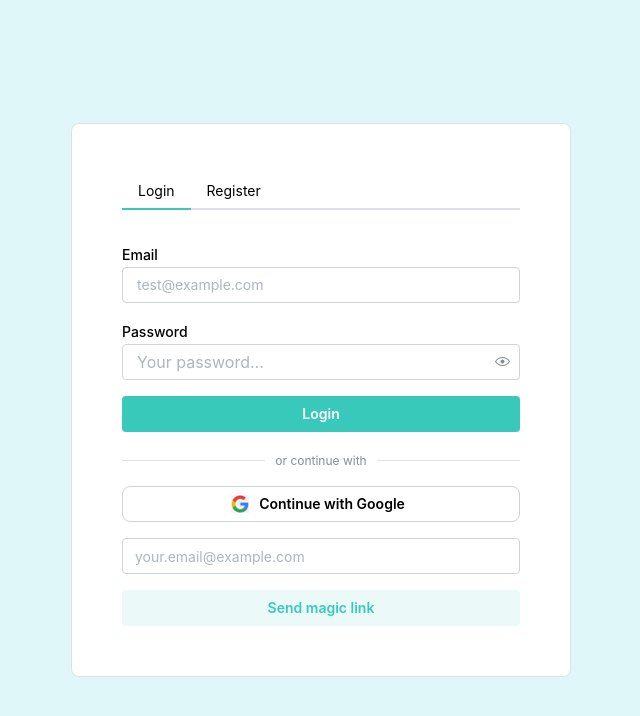
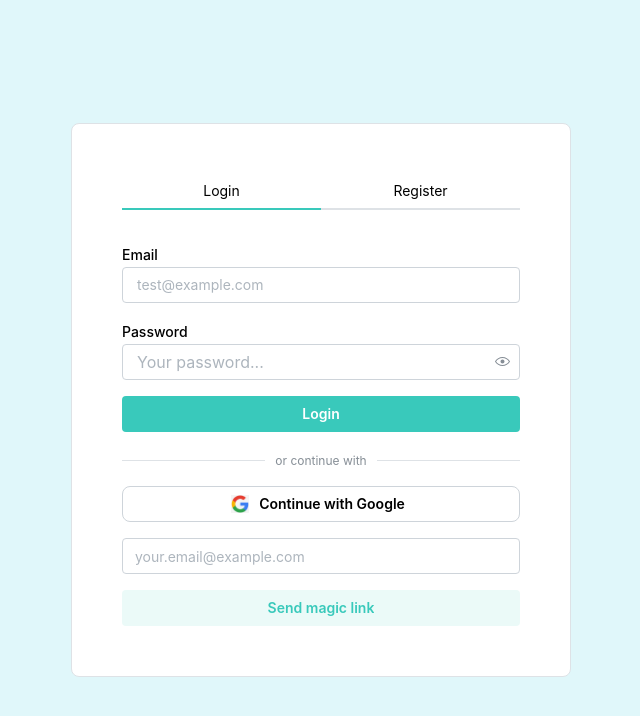
Before and after one commit to JYKATABG/yaya-sleep, a React (Vite) app: page /auth in a window 1280 px wide. Shown: the top 716 px of the page, without its empty margins (319-959 px from the left). Built offline with nearby package versions, Linux system fonts and the light colour scheme; no server answers; the database is empty.

Commit message:
style: make login and register tabs equal width

```diff
--- a/src/pages/AuthPages.jsx
+++ b/src/pages/AuthPages.jsx
@@ -18,8 +18,8 @@ export default function AuthPages() {
       >
         <Tabs defaultValue={"login"} color="#39c9bb">
           <Tabs.List>
-            <Tabs.Tab value="login">Login</Tabs.Tab>
-            <Tabs.Tab value="register">Register</Tabs.Tab>
+            <Tabs.Tab value="login" flex={1}>Login</Tabs.Tab>
+            <Tabs.Tab value="register" flex={1}>Register</Tabs.Tab>
           </Tabs.List>
           <Tabs.Panel value="login" pt={"xl"}>
             <LoginForm />
```
